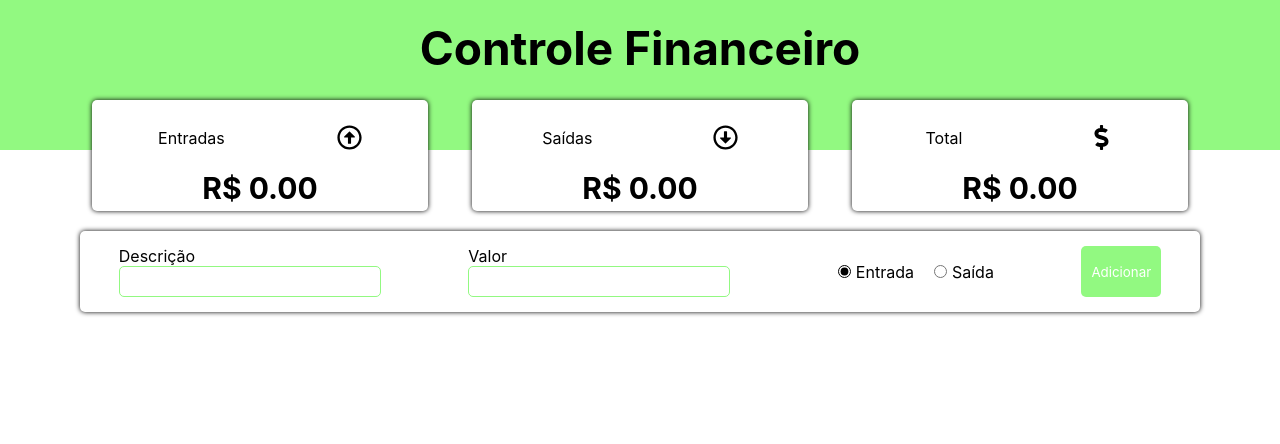
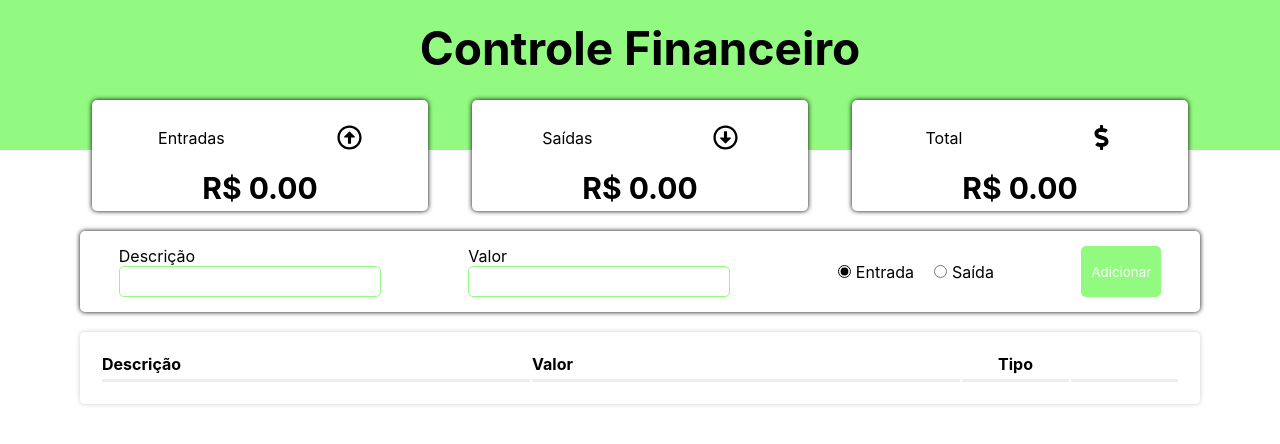
Before and after one commit to devbpatriciocosta/BancoBoleto, a Next.js app: page / in a window 1280 px wide. Shown: the top 444 px of the page. Built offline with nearby package versions, Linux system fonts and the light colour scheme.

Commit message:
Editing Form

```diff
--- a/src/components/form/Form.jsx
+++ b/src/components/form/Form.jsx
@@ -1,5 +1,6 @@
 import styled from 'styled-components'
 import { useState } from 'react'
+import Grid from '../grid/Grid'
 
 const FormContainer = styled.div`
   max-width: 1120px;
@@ -54,7 +55,7 @@ const FormButton = styled.button`
   background-color: ${(props) => props.theme.primary};
 `
 
-export default function Form({ handleAdd }) {
+export default function Form({ handleAdd, transactionsList, setTransactionsList }) {
   const [desc, setDesc] = useState('')
   const [amount, setAmount] = useState('')
   const [isExpense, setExpense] = useState(false)
@@ -84,6 +85,7 @@ export default function Form({ handleAdd }) {
   }
 
   return (
+    <>
       <FormContainer>
         <InputContent>
           <Label>Descrição</Label>
@@ -102,10 +104,17 @@ export default function Form({ handleAdd }) {
             onChange={() => setExpense(!isExpense)}
           />
           <Label htmlFor="rIncome">Entrada</Label>
-        <Input type="radio" id="rExpenses" name="group1" onChange={() => setExpense(!isExpense)} />
+          <Input
+            type="radio"
+            id="rExpenses"
+            name="group1"
+            onChange={() => setExpense(!isExpense)}
+          />
           <Label htmlFor="rExpenses">Saída</Label>
         </RadioGroup>
         <FormButton onClick={handleSave}>Adicionar</FormButton>
       </FormContainer>
+      <Grid itens={transactionsList} setItens={setTransactionsList} />
+    </>
   )
 }
```
Lines whose indentation alone changed are shown as unchanged.
